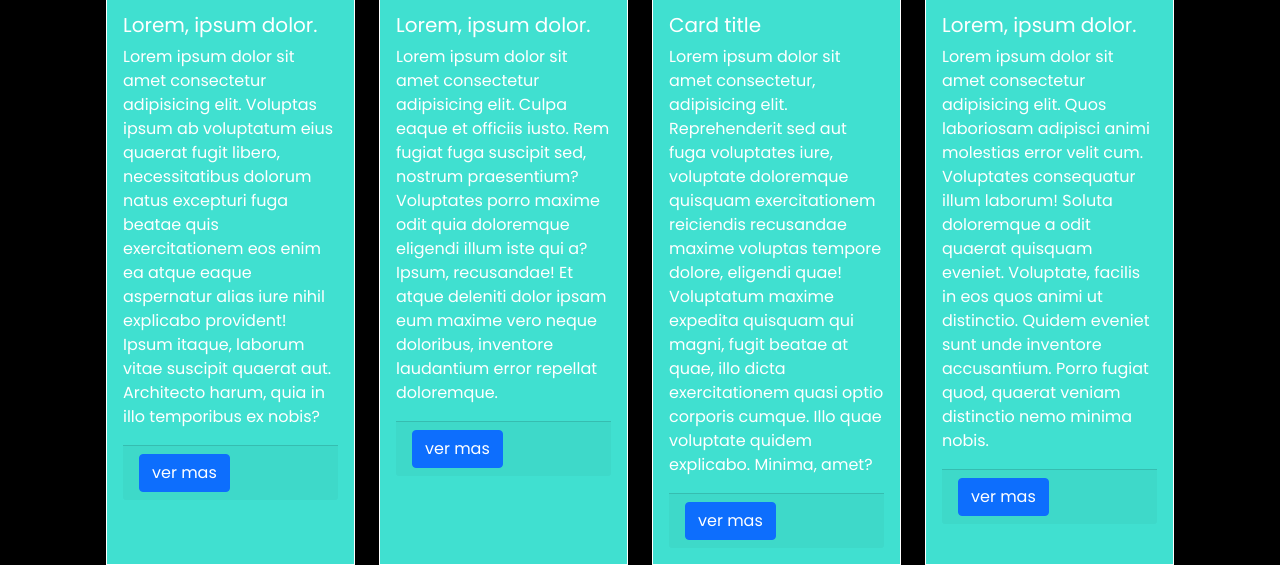
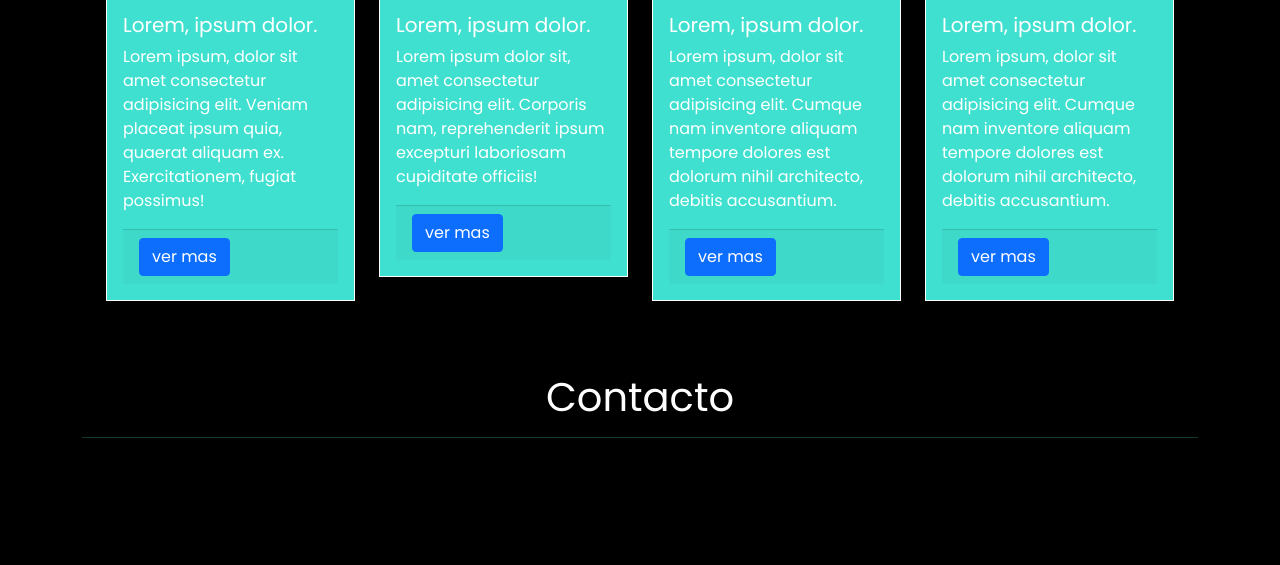
Before and after one commit to tomasmolinaarias/viajes-chile, a plain HTML site: page index.html in a window 1280 px wide. Shown: the part 1627-2192 px from the top of the page. Drawn offline with nearby package versions, Linux system fonts and the light colour scheme; a script that the page names is missing.

Commit message:
achique l

```diff
--- a/assets/css/style.css
+++ b/assets/css/style.css
@@ -51,6 +51,7 @@ hr {
     border: 1px solid white;
     background-color: turquoise;
 }
+
 /* footer */
 footer{
     background-color: turquoise;
--- a/index.html
+++ b/index.html
@@ -137,17 +137,14 @@
             </div>
             <div class="row row row-col-1 row-col-md-3 g-4 p-4">
                 <div class="col">
-                    <div class="tarjeta1 h-100">
+                    <div class="tarjeta1">
                         <img src="assets/img/card1.jpg" class="card-img-top" alt="..." data-bs-toggle="tooltip"
                             data-bs-placement="top"
                             title="cambia de color con un click en la imagen y con doble click vuelve a la normalida">
                         <div class="card-body ">
                             <h5 class="card-title ">Lorem, ipsum dolor.</h5>
-                            <p class="card-text">Lorem ipsum dolor sit amet consectetur adipisicing elit. Voluptas ipsum
-                                ab voluptatum eius quaerat fugit libero, necessitatibus dolorum natus excepturi fuga
-                                beatae quis exercitationem eos enim ea atque eaque aspernatur alias iure nihil explicabo
-                                provident! Ipsum itaque, laborum vitae suscipit quaerat aut. Architecto harum, quia in
-                                illo temporibus ex nobis?</p>
+                            <p class="card-text">Lorem ipsum, dolor sit amet consectetur adipisicing elit. Veniam
+                                placeat ipsum quia, quaerat aliquam ex. Exercitationem, fugiat possimus!</p>
                             <div class="card-footer">
                                 <button type="button" class="btn btn-primary" data-bs-toggle="modal"
                                     data-bs-target="#exampleModal">
@@ -184,17 +181,14 @@
                     </div>
                 </div>
                 <div class="col">
-                    <div class="tarjeta2 h-100">
+                    <div class="tarjeta2 ">
                         <img src="assets/img/card2.jpg" class="img_tarjeta2 card-img-top" alt="..."
                             data-bs-toggle="tooltip" data-bs-placement="top"
                             title="cambia de color con un click en la imagen y con doble click vuelve a la normalida">
                         <div class="card-body">
                             <h5 class="card-title ">Lorem, ipsum dolor.</h5>
-                            <p class="card-text">Lorem ipsum dolor sit amet consectetur adipisicing elit. Culpa eaque et
-                                officiis iusto. Rem fugiat fuga suscipit sed, nostrum praesentium? Voluptates porro
-                                maxime odit quia doloremque eligendi illum iste qui a? Ipsum, recusandae! Et atque
-                                deleniti dolor ipsam eum maxime vero neque doloribus, inventore laudantium error
-                                repellat doloremque.</p>
+                            <p class="card-text">Lorem ipsum dolor sit, amet consectetur adipisicing elit. Corporis nam,
+                                reprehenderit ipsum excepturi laboriosam cupiditate officiis!</p>
                             <div class="card-footer">
                                 <button type="button" class="btn btn-primary" data-bs-toggle="modal"
                                     data-bs-target="#exampleModal">
@@ -211,7 +205,11 @@
                                                     aria-label="Close"></button>
                                             </div>
                                             <div class="modal-body">
-                                                lorem40
+                                                Lorem ipsum dolor sit amet consectetur, adipisicing elit. Asperiores
+                                                alias a quae corrupti animi veniam, libero sunt, error hic ipsam
+                                                molestiae expedita rerum delectus suscipit laboriosam aperiam quo
+                                                incidunt placeat eveniet totam, nam rem at! Recusandae eligendi labore
+                                                doloribus aliquid.
                                             </div>
                                             <div class="modal-footer">
                                                 <button type="button" class="btn btn-secondary"
@@ -226,17 +224,14 @@
                     </div>
                 </div>
                 <div class="col">
-                    <div class="tarjeta3 h-100 ">
+                    <div class="tarjeta3">
                         <img src="assets/img/card3.jpg" class="card-img-top" alt="..." data-bs-toggle="tooltip"
                             data-bs-placement="top"
                             title="cambia de color con un click en la imagen y con doble click vuelve a la normalida">
                         <div class="card-body">
-                            <h5 class="card-title">Card title</h5>
-                            <p class="card-text">Lorem ipsum dolor sit amet consectetur, adipisicing elit. Reprehenderit
-                                sed aut fuga voluptates iure, voluptate doloremque quisquam exercitationem reiciendis
-                                recusandae maxime voluptas tempore dolore, eligendi quae! Voluptatum maxime expedita
-                                quisquam qui magni, fugit beatae at quae, illo dicta exercitationem quasi optio corporis
-                                cumque. Illo quae voluptate quidem explicabo. Minima, amet?</p>
+                            <h5 class="card-title">Lorem, ipsum dolor.</h5>
+                            <p class="card-text">Lorem ipsum, dolor sit amet consectetur adipisicing elit. Cumque nam
+                                inventore aliquam tempore dolores est dolorum nihil architecto, debitis accusantium.</p>
                             <div class="card-footer">
                                 <button type="button" class="btn btn-primary" data-bs-toggle="modal"
                                     data-bs-target="#exampleModal">
@@ -274,17 +269,14 @@
                     </div>
                 </div>
                 <div class="col">
-                    <div class="tarjeta4 h-100 ">
+                    <div class="tarjeta4 ">
                         <img src="assets/img/card4.jpg" class="card-img-top" alt="..." data-bs-toggle="tooltip"
                             data-bs-placement="top"
                             title="cambia de color con un click en la imagen y con doble click vuelve a la normalida">
                         <div class="card-body">
                             <h5 class="card-title">Lorem, ipsum dolor.</h5>
-                            <p class="card-text">Lorem ipsum dolor sit amet consectetur adipisicing elit. Quos
-                                laboriosam adipisci animi molestias error velit cum. Voluptates consequatur illum
-                                laborum! Soluta doloremque a odit quaerat quisquam eveniet. Voluptate, facilis in eos
-                                quos animi ut distinctio. Quidem eveniet sunt unde inventore accusantium. Porro fugiat
-                                quod, quaerat veniam distinctio nemo minima nobis.</p>
+                            <p class="card-text ">Lorem ipsum, dolor sit amet consectetur adipisicing elit. Cumque nam
+                                inventore aliquam tempore dolores est dolorum nihil architecto, debitis accusantium.</p>
                             <div class="card-footer">
                                 <button type="button" class="btn btn-primary" data-bs-toggle="modal"
                                     data-bs-target="#exampleModal">
@@ -345,8 +337,10 @@
                 <div class="col mt-2">
                     <!--agregamos githubpage -->
                     <a href="https://tomasmolinaarias.github.io/viajes-chile/" target="_blank" class="footer_titulo">
-                        <p class="h4" data-bs-toggle="tooltip" data-bs-placement="right" title="haz click para verlo en githubpage">VIAJES CHILE</p>
-                    </a><!--githubpage-->
+                        <p class="h4" data-bs-toggle="tooltip" data-bs-placement="right"
+                            title="haz click para verlo en githubpage">VIAJES CHILE</p>
+                    </a>
+                    <!--githubpage-->
                 </div>
                 <div class="col mt-2 d-none d-md-block">
                     <a href="https://github.com/" target="_blank" class="footer_imagenes p-2"><i
```
